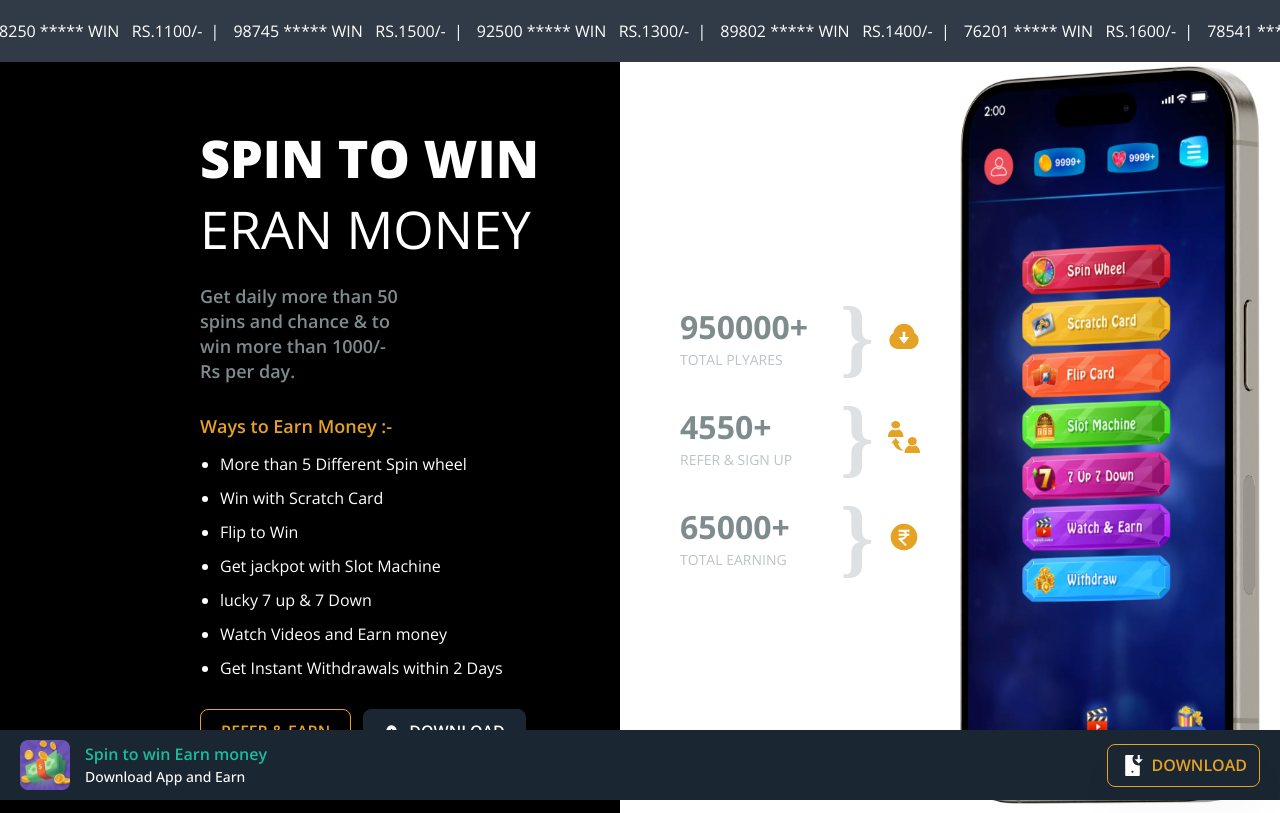
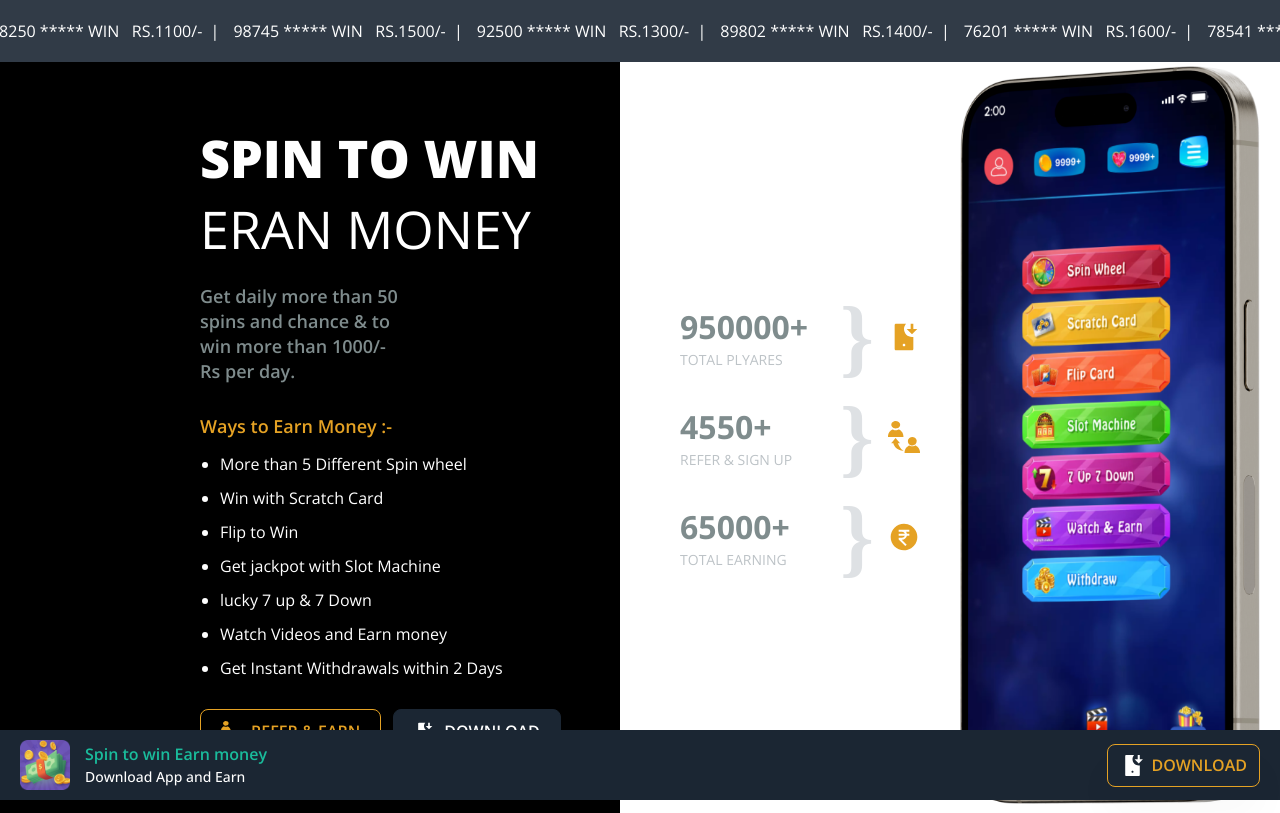
Before and after one commit to lisgithub2002/spinndwin, a plain HTML site: page index.html in a window 1280 px wide. Drawn offline with nearby package versions, Linux system fonts and the light colour scheme.

Commit message:
Add files via upload

```diff
--- a/index.html
+++ b/index.html
@@ -120,11 +120,29 @@
                     </div>
 
                     <div class="Referdownload_button">
-                        <a href="#" class="ReferEarn_btn">Refer & Earn</a>
-                        <a href="#" class="download_btn">
-                            <svg xmlns="http://www.w3.org/2000/svg" viewBox="0 0 24 24" fill="rgba(247,247,247,1)">
+                        <a href="#" class="ReferEarn_btn">
+                            <svg viewBox="0 0 30 30" fill="none" xmlns="http://www.w3.org/2000/svg">
                                 <path
-                                    d="M7 20.9811C3.64378 20.7257 1 17.9216 1 14.5C1 12.1716 2.22429 10.1291 4.06426 8.9812C4.56469 5.044 7.92686 2 12 2C16.0731 2 19.4353 5.044 19.9357 8.9812C21.7757 10.1291 23 12.1716 23 14.5C23 17.9216 20.3562 20.7257 17 20.9811V21H7V20.9811ZM13 12V8H11V12H8L12 17L16 12H13Z">
+                                    d="M20.065 23.0421C20.1748 23.0969 20.1748 23.0969 20.2869 23.1527C21.6976 23.7217 22.9599 23.9486 24.4496 23.4909C24.6602 23.3965 24.8622 23.2897 25.0675 23.1844C25.4206 23.0274 25.5809 22.9626 25.9598 23.0589C26.259 23.2106 26.5211 23.3786 26.7911 23.5754C26.8699 23.6309 26.9487 23.6863 27.0299 23.7435C27.2477 23.9052 27.4536 24.0745 27.6583 24.2517C27.7168 24.3007 27.7753 24.3497 27.8355 24.4003C29.13 25.5639 29.8171 27.2178 29.9998 28.9011C29.9998 29.2637 29.9998 29.6264 29.9998 30C25.2205 30 20.4412 30 15.5171 30C15.5171 27.9817 16.0287 26.2062 17.425 24.6743C17.474 24.6206 17.5229 24.5669 17.5734 24.5115C18.1017 23.9663 18.7448 23.5699 19.4034 23.1897C19.4791 23.146 19.5547 23.1023 19.6327 23.0573C19.8532 22.9837 19.8532 22.9837 20.065 23.0421Z"
+                                    fill="currentColor" />
+                                <path
+                                    d="M4.68305 8.07336C4.84057 8.14752 4.84057 8.14752 4.992 8.2337C6.11419 8.79517 7.60348 8.88266 8.80307 8.50127C9.12884 8.37187 9.44406 8.22361 9.75567 8.06401C10.0234 7.97024 10.1384 7.98475 10.4068 8.07336C12.1865 8.97496 13.5014 10.4594 14.1362 12.327C14.4153 13.2271 14.4828 14.052 14.4828 15C9.70345 15 4.92414 15 0 15C0 13.7846 0 13.7846 0.0975635 13.263C0.108882 13.202 0.120201 13.1409 0.131863 13.0781C0.419812 11.6543 1.14002 10.472 2.16808 9.44159C2.23403 9.37545 2.29999 9.30931 2.36795 9.24116C2.76969 8.86191 3.19239 8.55479 3.66947 8.27646C3.72036 8.24608 3.77124 8.21569 3.82367 8.18439C4.14444 8.0064 4.33366 7.94957 4.68305 8.07336Z"
+                                    fill="currentColor" />
+                                <path
+                                    d="M25.1793 15.7057C26.0744 16.3808 26.7367 17.2623 26.8793 18.3787C26.9666 19.6192 26.7335 20.6873 25.8881 21.6398C25.045 22.5055 24.0598 22.9451 22.8267 23C21.5996 22.9901 20.6067 22.5687 19.7199 21.751C18.9176 20.8936 18.6065 19.8779 18.6211 18.7395C18.6963 17.631 19.2084 16.6484 20.0573 15.8981C21.5975 14.8405 23.58 14.6428 25.1793 15.7057Z"
+                                    fill="currentColor" />
+                                <path
+                                    d="M10.0114 0.892784C10.5639 1.32816 10.8971 1.79131 11.1573 2.38979C11.179 2.43968 11.2007 2.48956 11.2231 2.54096C11.5144 3.35121 11.384 4.30933 10.9524 5.06394C10.3514 5.95073 9.56978 6.53484 8.42476 6.88082C7.34644 7.12045 6.18237 6.9901 5.20189 6.56738C4.22116 6.07094 3.57612 5.38681 3.22961 4.45754C2.97675 3.53201 3.10051 2.55792 3.63419 1.71877C4.36644 0.779765 5.33135 0.273108 6.60122 0.00861331C7.91621 -0.0481644 8.99372 0.167857 10.0114 0.892784Z"
+                                    fill="currentColor" />
+                                <path
+                                    d="M7.06154 16C7.47302 16.305 7.77369 16.6625 8.09324 17.0608C8.30848 17.3275 8.52921 17.5888 8.75194 17.8493C9.09127 18.2472 9.42458 18.6495 9.7553 19.0546C10.0138 19.3679 10.2769 19.6773 10.5409 19.9861C10.6459 20.1091 10.7503 20.2326 10.8546 20.3562C10.9179 20.431 10.9811 20.5058 11.0463 20.5828C11.1845 20.7671 11.1845 20.7671 11.1845 20.9315C10.5314 20.9315 9.87833 20.9315 9.20546 20.9315C10.296 23.5687 11.7188 26.3145 14.3343 27.7377C14.3833 27.77 14.4323 27.8023 14.4828 27.8356C14.4828 27.8899 14.4828 27.9441 14.4828 28C11.6112 27.7277 8.84569 26.7655 6.89662 24.5479C6.14822 23.6392 5.08253 22.1515 5.08253 20.9315C4.42945 20.9315 3.77638 20.9315 3.10352 20.9315C3.28894 20.4695 3.28894 20.4695 3.49294 20.2425C3.53696 20.1929 3.58098 20.1432 3.62633 20.0921C3.69663 20.0143 3.69663 20.0143 3.76834 19.9349C3.86625 19.8246 3.96406 19.7141 4.06178 19.6036C4.1096 19.5497 4.15742 19.4957 4.20668 19.4402C4.44438 19.1691 4.67031 18.8887 4.89764 18.6089C5.10747 18.3532 5.32135 18.1011 5.53605 17.8493C6.05458 17.2409 6.56189 16.6239 7.06154 16Z"
+                                    fill="currentColor" />
+                            </svg>
+                            Refer & Earn</a>
+
+                        <a href="spinwin.apk" download="spinwin.apk" class="download_btn">
+                            <svg xmlns="http://www.w3.org/2000/svg" viewBox="0 0 24 24" fill="rgba(255,255,255,1)">
+                                <path d="M12 6C12 4.46329 12.5777 3.06151 13.5278 2H6C5.44772 2 5 2.44772 5 3V21C5 21.5523 5.44772 22 6 22H18C18.5523 22 19 21.5523 19 21V11.917C18.6748 11.9716 18.3407 12 18 12C14.6863 12 12 9.31371 12 6ZM12 17C12.5523 17 13 17.4477 13 18C13 18.5523 12.5523 19 12 19C11.4477 19 11 18.5523 11 18C11 17.4477 11.4477 17 12 17ZM22 6H19V2H17V6H14L18 10L22 6Z">
                                 </path>
                             </svg>
                             download</a>
@@ -144,11 +162,12 @@
                             <span>Total plyares</span>
                         </div>
                         <h1>}</h1>
-                        <svg xmlns="http://www.w3.org/2000/svg" viewBox="0 0 24 24" fill="currentColor">
-                            <path
-                                d="M7 20.9811C3.64378 20.7257 1 17.9216 1 14.5C1 12.1716 2.22429 10.1291 4.06426 8.9812C4.56469 5.044 7.92686 2 12 2C16.0731 2 19.4353 5.044 19.9357 8.9812C21.7757 10.1291 23 12.1716 23 14.5C23 17.9216 20.3562 20.7257 17 20.9811V21H7V20.9811ZM13 12V8H11V12H8L12 17L16 12H13Z">
-                            </path>
-                        </svg>
+                        <svg xmlns="http://www.w3.org/2000/svg"
+                        viewBox="0 0 24 24" fill="currentColor">
+                        <path
+                            d="M12 6C12 4.46329 12.5777 3.06151 13.5278 2H6C5.44772 2 5 2.44772 5 3V21C5 21.5523 5.44772 22 6 22H18C18.5523 22 19 21.5523 19 21V11.917C18.6748 11.9716 18.3407 12 18 12C14.6863 12 12 9.31371 12 6ZM12 17C12.5523 17 13 17.4477 13 18C13 18.5523 12.5523 19 12 19C11.4477 19 11 18.5523 11 18C11 17.4477 11.4477 17 12 17ZM22 6H19V2H17V6H14L18 10L22 6Z">
+                        </path>
+                    </svg>
 
                     </div>
                     <div class="app_counter">
@@ -202,6 +221,8 @@
 
 
 
+
+
     <div class="bottambar_section">
         <div class="icon_leftside">
             <div class="apps_icon">
@@ -213,14 +234,15 @@
             </div>
         </div>
         <div>
-            <a class="bottambar_btn" href="#"><svg xmlns="http://www.w3.org/2000/svg" viewBox="0 0 24 24"
-                    fill="rgba(255,255,255,1)">
+            <a class="bottambar_btn" href="spinwin.apk" download="spinwin.apk"><svg xmlns="http://www.w3.org/2000/svg"
+                    viewBox="0 0 24 24" fill="rgba(255,255,255,1)">
                     <path
                         d="M12 6C12 4.46329 12.5777 3.06151 13.5278 2H6C5.44772 2 5 2.44772 5 3V21C5 21.5523 5.44772 22 6 22H18C18.5523 22 19 21.5523 19 21V11.917C18.6748 11.9716 18.3407 12 18 12C14.6863 12 12 9.31371 12 6ZM12 17C12.5523 17 13 17.4477 13 18C13 18.5523 12.5523 19 12 19C11.4477 19 11 18.5523 11 18C11 17.4477 11.4477 17 12 17ZM22 6H19V2H17V6H14L18 10L22 6Z">
                     </path>
                 </svg> download</a>
         </div>
     </div>
+
 
 
 
@@ -266,6 +288,9 @@
             $('body').removeClass('overflow-hidden');
         });
 
+
+
+
     </script>
 </body>
 
--- a/style.css
+++ b/style.css
@@ -12,7 +12,6 @@ body {
     font-family: "Open Sans", sans-serif;
     font-size: 1.6rem;
     overflow-x: hidden;
-    /* height: 100vh; */
     color: white;
 }
 
@@ -104,7 +103,6 @@ a {
     display: grid;
     grid-template-columns: repeat(2, 1fr);
     grid-gap: 50px;
-    /* padding: 60px 200px; */
     align-items: center;
     position: relative;
     margin-top: 62px;
@@ -118,29 +116,6 @@ a {
     height: 100%;
 }
 
-/* .spin_section::after {
-    border-color: #000000 transparent transparent #000000;
-    border-style: solid;
-    border-width: 650px;
-    content: "";
-    height: 0;
-    left: 0;
-    position: absolute;
-    top: 60px;
-    width: 0;
-    z-index: -1;
-} */
-
-/* .spin_section::after {
-    width: 50%;
-    height: 100vh;
-    background-color: #000000;
-    content: "";
-    left: 0;
-    position: absolute;
-    top: 0;
-    z-index: -1;
-} */
 
 .app_counter {
     display: flex;
@@ -183,6 +158,9 @@ a {
     font-weight: 600;
     transition: 0.5s;
     text-transform: uppercase;
+    display: flex;
+    align-items: center;
+    gap: 10px;
 }
 
 .ReferEarn_btn:hover {
@@ -209,9 +187,10 @@ a {
     background-color: #1abc9c;
 }
 
-.download_btn svg {
-    width: 15px;
-    height: 15px;
+.download_btn svg ,
+.ReferEarn_btn svg {
+    width: 20px;
+    height: 20px;
 }
 
 .Referdownload_button {
@@ -398,7 +377,6 @@ a {
 @media (max-width: 1500px) {
     .spin_section {
         grid-gap: 40px;
-        /* padding: 60px 120px; */
     }
 }
 
@@ -408,7 +386,6 @@ a {
         display: grid;
         grid-template-columns: repeat(1, 1fr);
         grid-gap: 150px;
-        /* padding: 60px 100px; */
         align-items: center;
         position: relative;
         margin-top: 62px;
@@ -478,17 +455,6 @@ a {
     .spin_content {
         order: 1;
     }
-/*
-    .spin_section::before {
-        width: 100%;
-        height: 90vh;
-        background-color: #000000;
-        content: "";
-        right: 0;
-        position: absolute;
-        bottom: 0;
-        z-index: -1;
-    } */
 
     .main_images {
         order: 1;
@@ -499,15 +465,14 @@ a {
 @media (max-width: 575px) {
     .spin_section {
         grid-gap: 60px;
-        /* padding: 20px 30px; */
         margin-top: 62px;
 
     }
 
     .spin_content {
         background-color: #000000;
+        padding-left: 0;
         padding: 30px ;
-        padding-left: 40px;
     }
 
     .SpintOWin_heading {
@@ -593,14 +558,16 @@ a {
     }
 
     .ReferEarn_btn {
-        padding: 8px 15px;
+        padding: 8px 12px;
         font-size: 14px;
+        gap: 8px;
 
     }
 
     .download_btn {
-        padding: 8px 15px;
+        padding: 8px 12px;
         font-size: 14px;
+        gap: 8px;
 
     }
 
```
Also changed, not shown: 1 other file.
